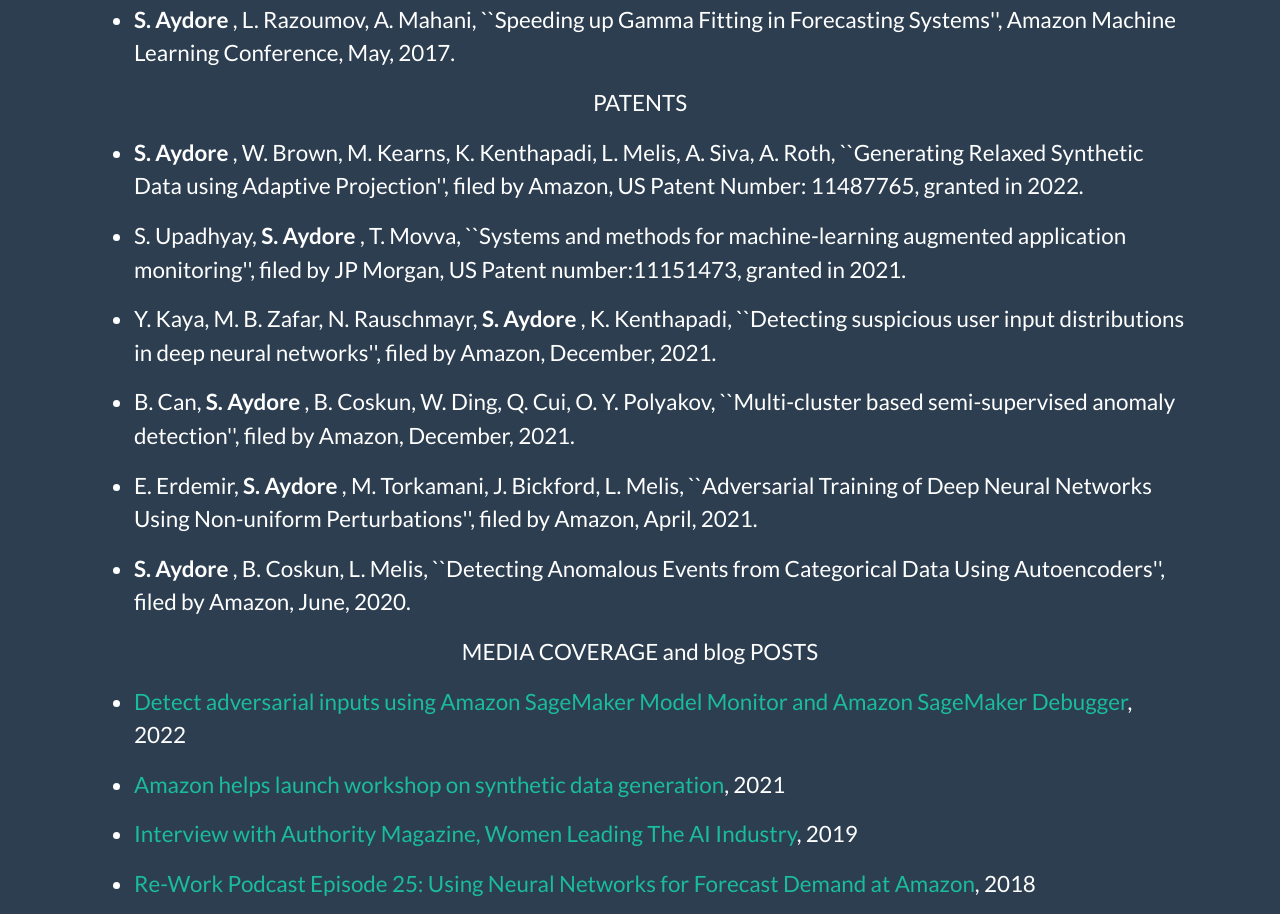
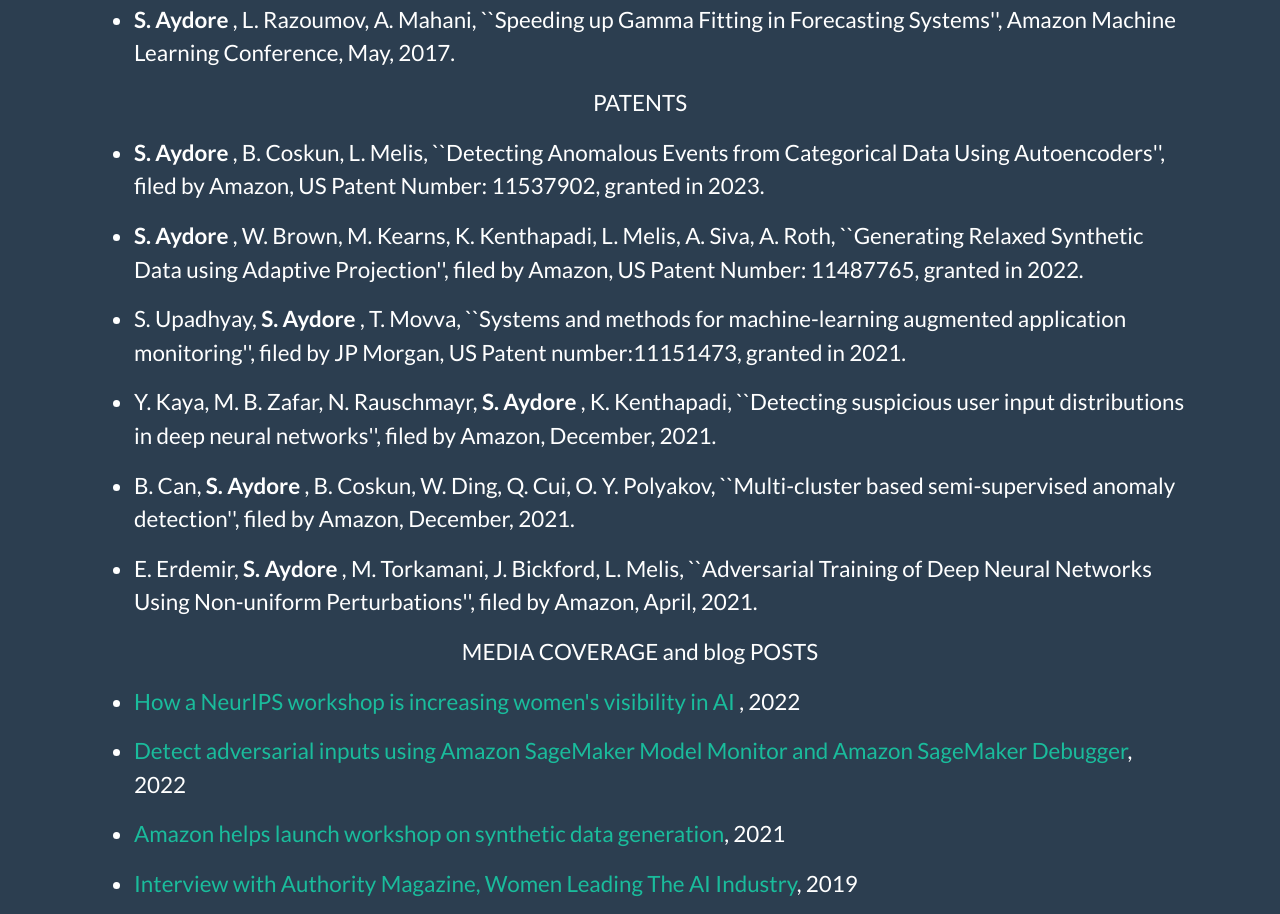
Before and after one commit to sergulaydore/sergulaydore.github.io, a plain HTML site: page index.html in a window 1280 px wide. Shown: the part 4407-5321 px from the top of the page. Drawn offline with nearby package versions, Linux system fonts and the light colour scheme.

Commit message:
Update index.html

```diff
--- a/index.html
+++ b/index.html
@@ -181,6 +181,8 @@
 
                 <p style="text-align:center; color:white"> PATENTS</p>
                 <ul>
+                    <li> <p style="text-align:left; color:white">  <strong> S. Aydore </strong>, B. Coskun, L. Melis, ``Detecting Anomalous Events from Categorical Data Using Autoencoders'', filed by Amazon, US Patent Number: 11537902, granted in 2023. </p> </li>
+
                     <li> <p style="text-align:left; color:white">  <strong> S. Aydore </strong>, W. Brown, M. Kearns, K. Kenthapadi, L. Melis, A. Siva, A. Roth, ``Generating Relaxed Synthetic Data using Adaptive Projection'', filed by Amazon, US Patent Number: 11487765, granted in 2022. </p> </li>
 
                     <li> <p style="text-align:left; color:white">   S. Upadhyay, <strong> S. Aydore </strong>, T. Movva, ``Systems and methods for machine-learning augmented application monitoring'', filed by JP Morgan, US Patent number:11151473, granted in 2021. </p> </li>
@@ -191,13 +193,14 @@
 
                     <li> <p style="text-align:left; color:white">  E. Erdemir, <strong> S. Aydore </strong>, M. Torkamani, J. Bickford, L. Melis, ``Adversarial Training of Deep Neural Networks Using Non-uniform Perturbations'', filed by Amazon, April, 2021. </p> </li>
 
-                    <li> <p style="text-align:left; color:white">  <strong> S. Aydore </strong>, B. Coskun, L. Melis, ``Detecting Anomalous Events from Categorical Data Using Autoencoders'', filed by Amazon, June, 2020. </p> </li>
 
                 </ul>
 
 
                 <p style="text-align:center; color:white"> MEDIA COVERAGE and blog POSTS </p>
                 <ul>
+
+                    <li> <p style="text-align:left; color:white">  <a href="https://www.amazon.science/blog/how-a-neurips-workshop-is-increasing-womens-visibility-in-ai">How a NeurIPS workshop is increasing women's visibility in AI </a>,  2022 </p> </li>
 
                     <li> <p style="text-align:left; color:white">  <a href="https://aws.amazon.com/blogs/machine-learning/detect-adversarial-inputs-using-amazon-sagemaker-model-monitor-and-amazon-sagemaker-debugger/">Detect adversarial inputs using Amazon SageMaker Model Monitor and Amazon SageMaker Debugger</a>,  2022 </p> </li>
 
```
